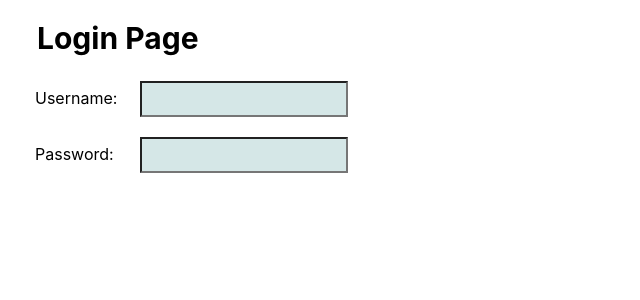
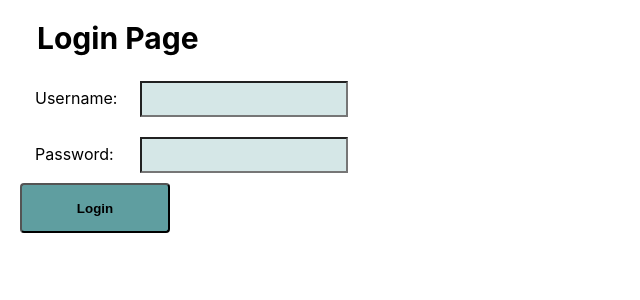
Before and after one commit to JoeDPRC/my-app, a React (Create React App) app: page / in a window 1280 px wide. Shown: the top 300 px of the page, without its empty margins (0-640 px from the left). Built offline with nearby package versions, Linux system fonts and the light colour scheme.

Commit message:
finalising the form

```diff
--- a/src/components/common/Button/Button.tsx
+++ b/src/components/common/Button/Button.tsx
@@ -16,7 +16,7 @@ const Button = ({
           className={`comp-button ${className}`}
           onClick={(
             e:React.MouseEvent<HTMLButtonElement,MouseEvent>
-            ):any => {onClickHandler(switchedOn)}}
+            ):void => {onClickHandler(e)}}
           {...props}
         >
             {props.children}
--- a/src/components/common/Login/Login.tsx
+++ b/src/components/common/Login/Login.tsx
@@ -2,11 +2,14 @@ import React from 'react';
 import './Login.css';
 import { Props } from './Type';
 import TextInputBox from '../TextInput/TextInput';
+import Button from '../Button/Button';
+
 
 
 type State = {
   usernameError: boolean;
   passwordError: boolean;
+  switchedOn: boolean;
 }
 
 export default class Login extends React.Component<Props, State> {
@@ -14,18 +17,20 @@ export default class Login extends React.Component<Props, State> {
     super(props)
     this.state = {
       usernameError: false,
-      passwordError: false
+      passwordError: false,
+      switchedOn: false,
     };
     this.usernameErrorHandler = this.usernameErrorHandler.bind(this);
     this.passwordErrorHandler = this.passwordErrorHandler.bind(this);
+    this.clickHandler = this.clickHandler.bind(this);
   }
 
   usernameErrorHandler(value: string) {
     let currentComponent = this;
-    console.log(value);
     if (value.length < 5) {
       currentComponent.setState({
-        usernameError: true
+        usernameError: true,
+        switchedOn: false
       })
     }
     else {
@@ -37,15 +42,31 @@ export default class Login extends React.Component<Props, State> {
 
   passwordErrorHandler(value: string) {
     let currentComponent = this;
-    console.log(value);
     if (value.length < 5) {
       currentComponent.setState({
-        passwordError: true
+        passwordError: true,
+        switchedOn: false
       })
     }
     else {
       currentComponent.setState({
         passwordError: false
+      })
+    }
+  }
+
+  clickHandler(e: Event) {
+    e.preventDefault()
+    let currentComponent = this;
+    console.log(this.state.passwordError)
+    console.log(this.state.usernameError)
+    if (this.state.passwordError===false && this.state.usernameError===false) {
+      currentComponent.setState({
+        switchedOn: true
+      })
+    } else {
+      currentComponent.setState({
+        switchedOn: false
       })
     }
   }
@@ -60,7 +81,7 @@ export default class Login extends React.Component<Props, State> {
             labelText={'Username: '}
             labelClass={'label'}
             className={'usernameTextInput'}
-            id={'textInput'}
+            id={'usernameTextInput'}
             type={'text'}
             onChangeHandler={this.usernameErrorHandler}
             errorMessage={'username must be longer the 5 characters'}
@@ -71,11 +92,18 @@ export default class Login extends React.Component<Props, State> {
               labelText={'Password: '}
               labelClass={'label'}
               className={'passwordTextInput'}
-            id={'textInput'}
+              id={'passwordTextInput'}
               type={'password'}
               onChangeHandler={this.passwordErrorHandler}
               errorMessage={'password must be longer the 5 characters'}
               error={this.state.passwordError}/>
+            <br/>
+            <Button
+              switchedOn={this.state.switchedOn}
+              className={`buttonClass`}
+              onClickHandler={this.clickHandler}
+              children={'Login'}
+              onMessage={'succesfully entered username and password'}/>
       </form>
     </>
 
```
Lines whose indentation alone changed are shown as unchanged.
